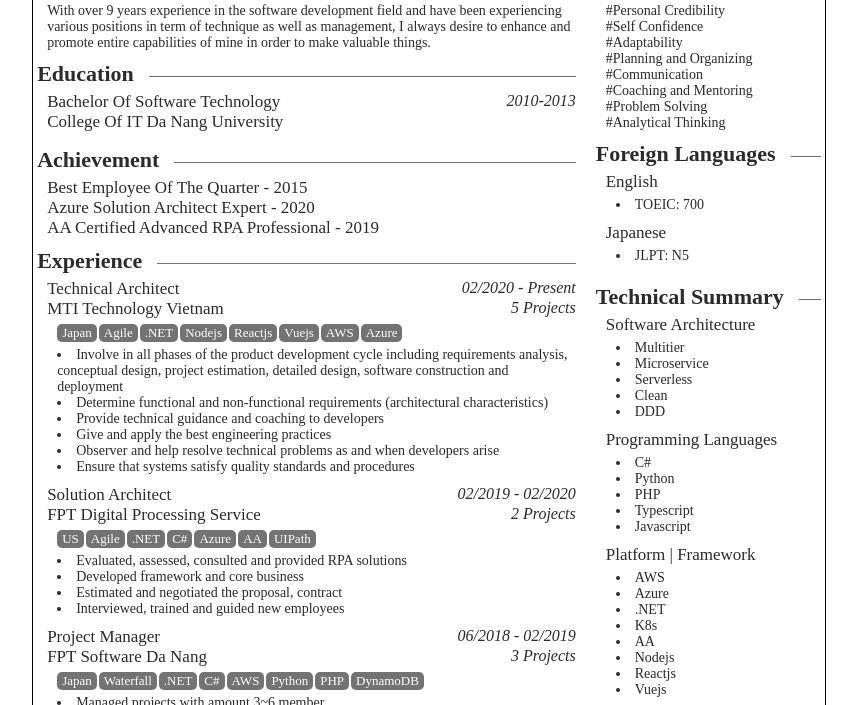
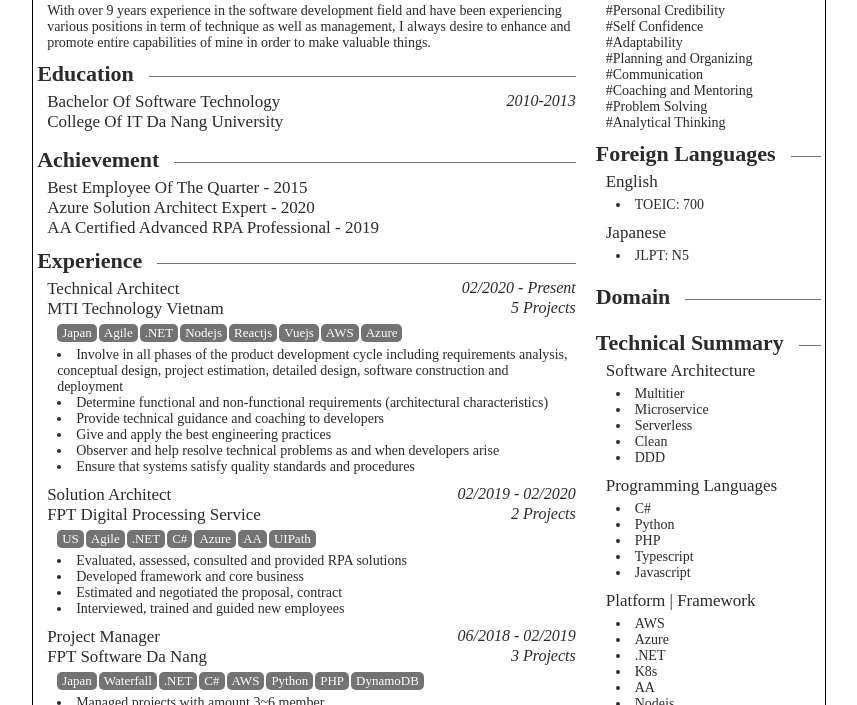
Before and after one commit to tranquocanh1991/resume, a plain HTML site: page resume.html in a window 1280 px wide. Shown: the part 212-917 px from the top of the page, without its empty margins (211-1068 px from the left). Drawn offline with Linux system fonts and the light colour scheme.

Commit message:
Update resume.html

```diff
--- a/resume.html
+++ b/resume.html
@@ -103,6 +103,19 @@
             <div class="block">
                 <div class="article">
                     <div class="line"></div>
+                    <div class="name">domain</div>
+                </div>
+                <div class="content">
+                    <div class="content-out">
+                        <div id="domain" class="detail col-100">
+
+                        </div>
+                    </div>
+                </div>
+            </div>
+            <div class="block">
+                <div class="article">
+                    <div class="line"></div>
                     <div class="name">technical summary</div>
                 </div>
                 <div class="content">
```
